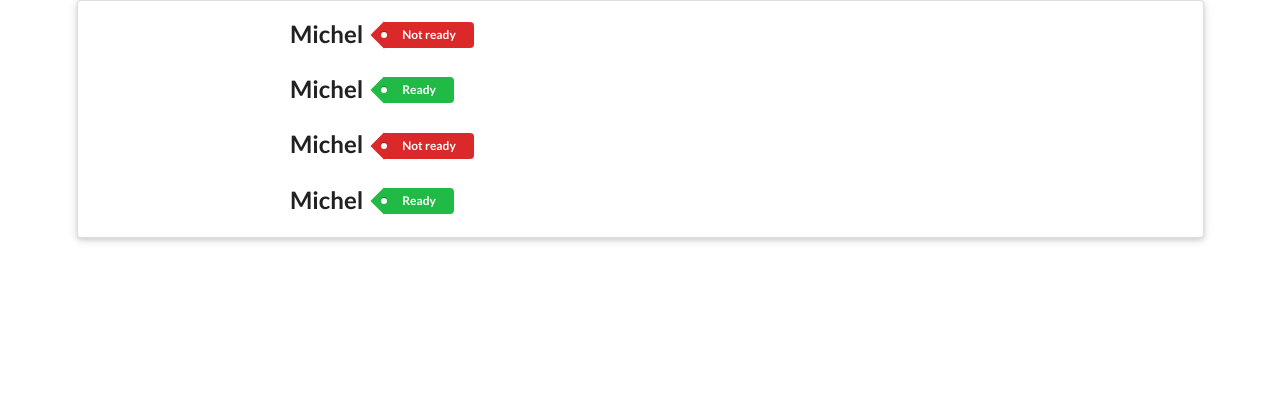
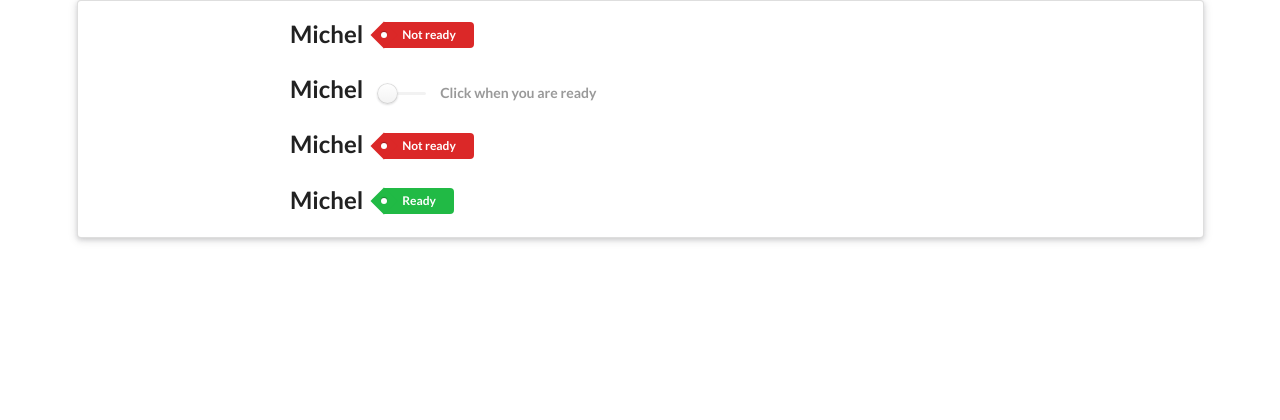
Before and after one commit to benoitmaillard08/Zzznake, a PHP site: page /test.php in a window 1280 px wide. Shown: the top 420 px of the page. Run offline with PHP 8.4, Linux system fonts and the light colour scheme; some libraries are stand-ins or nearby versions.

Commit message:
changement des chemins relatifs pour les fichiers

```diff
--- a/doctype.html
+++ b/doctype.html
@@ -4,9 +4,9 @@
 		<meta charset="utf-8">
 		<meta http-equiv="X-UA-Compatible" content="IE=edge">
 		<meta name="viewport" content="width=device-width, initial-scale=1">
-		<link rel="shortcut icon" href="favicon.png">
+		<link rel="shortcut icon" href="static/img/favicon.png">
 		<link rel="stylesheet" type="text/css" href="https://cdn.jsdelivr.net/semantic-ui/2.2.6/semantic.min.css">
-		<link rel="stylesheet" type="text/css" href="custom.css">
+		<link rel="stylesheet" type="text/css" href="static/css/custom.css">
 		<!-- Semantic-UI scripts -->
 		<script
 		  src="https://code.jquery.com/jquery-3.1.1.min.js"
--- a/game-session.php
+++ b/game-session.php
@@ -12,7 +12,7 @@
 	<meta name="viewport" content="width=device-width, initial-scale=1">
 
 	<link rel="stylesheet" type="text/css" href="https://cdn.jsdelivr.net/semantic-ui/2.2.6/semantic.min.css">
-    <link rel="stylesheet" type="text/css" href="custom.css">
+    <link rel="stylesheet" type="text/css" href="static/css/custom.css">
 
 	<script src="https://code.jquery.com/jquery-3.1.1.min.js" integrity="sha256-hVVnYaiADRTO2PzUGmuLJr8BLUSjGIZsDYGmIJLv2b8=" crossorigin="anonymous">
     </script>
--- a/index.php
+++ b/index.php
@@ -44,6 +44,6 @@
 	include('footer.php');
 
 ?>
-	<script src="validation.js"></script>
+	<script src="static/js/validation.js"></script>
 </body>
 </html>
--- a/load_room.php
+++ b/load_room.php
@@ -4,7 +4,7 @@
     $nbPlayers = $bdd->query('SELECT COUNT(*) FROM user WHERE user.fk_room IS NOT NULL')->fetchColumn();
 
 	if($nbPlayers === '0'){
-		echo('<img src="alone.jpg" class="ui centered medium image" alt="Forever alone">');
+		echo('<img src="static/img/alone.jpg" class="ui centered medium image" alt="Forever alone">');
 
 	}else{
 
--- a/room.php
+++ b/room.php
@@ -82,7 +82,7 @@
 		</div>
 	</div>
 
-	<script src="script.js"></script>
+	<script src="static/js/script.js"></script>
 	<?php
 }
 else {
--- a/test.php
+++ b/test.php
@@ -22,7 +22,10 @@
 				<div class="column">
 					<div class="right floated content">
 						<h2 class="ui header">Michel &nbsp;
-						<a class="ui green tag label">Ready</a></h2>
+						<div class="ui slider checkbox">
+						  <input name="newsletter" type="checkbox">
+						  <label>Click when you are ready</label>
+						</div></h2>
 					</div>
 				</div>
 			</div>
```
